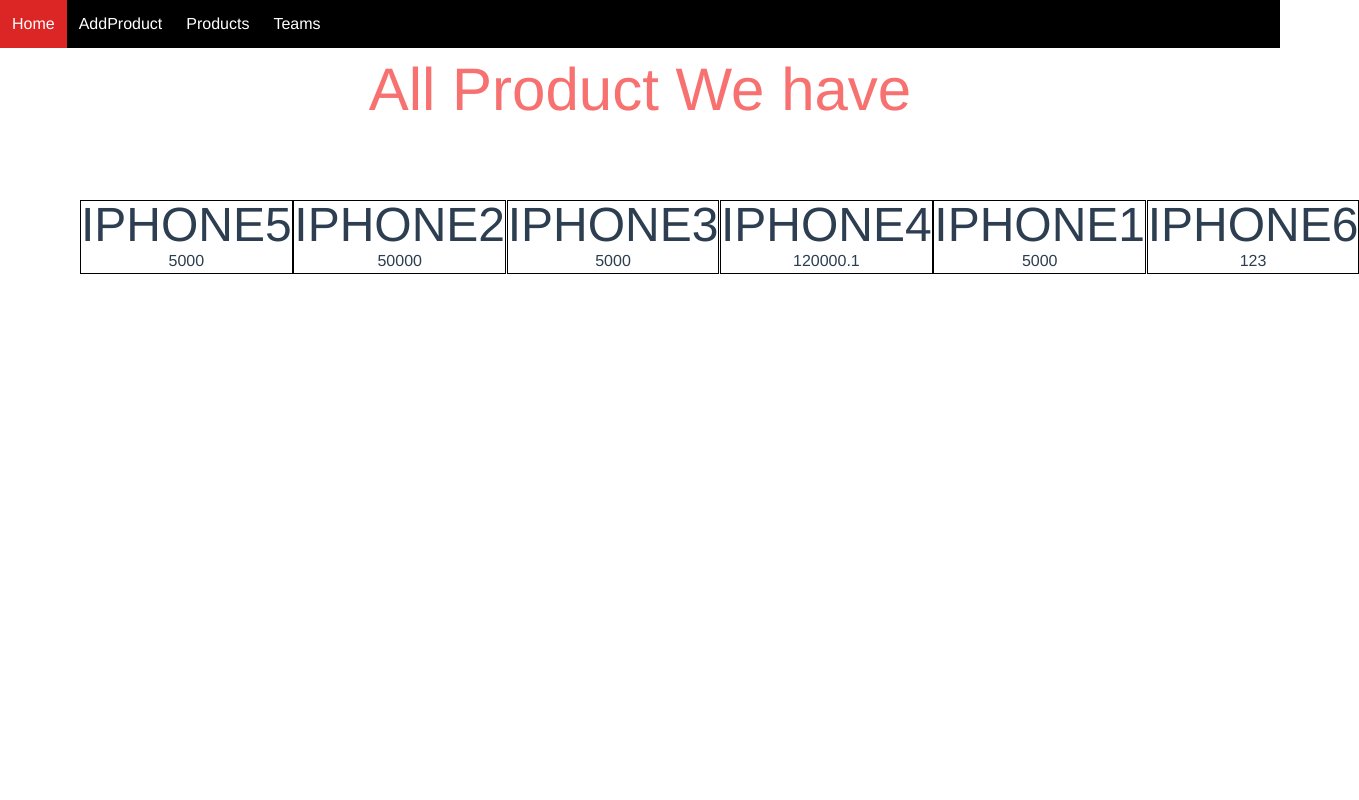
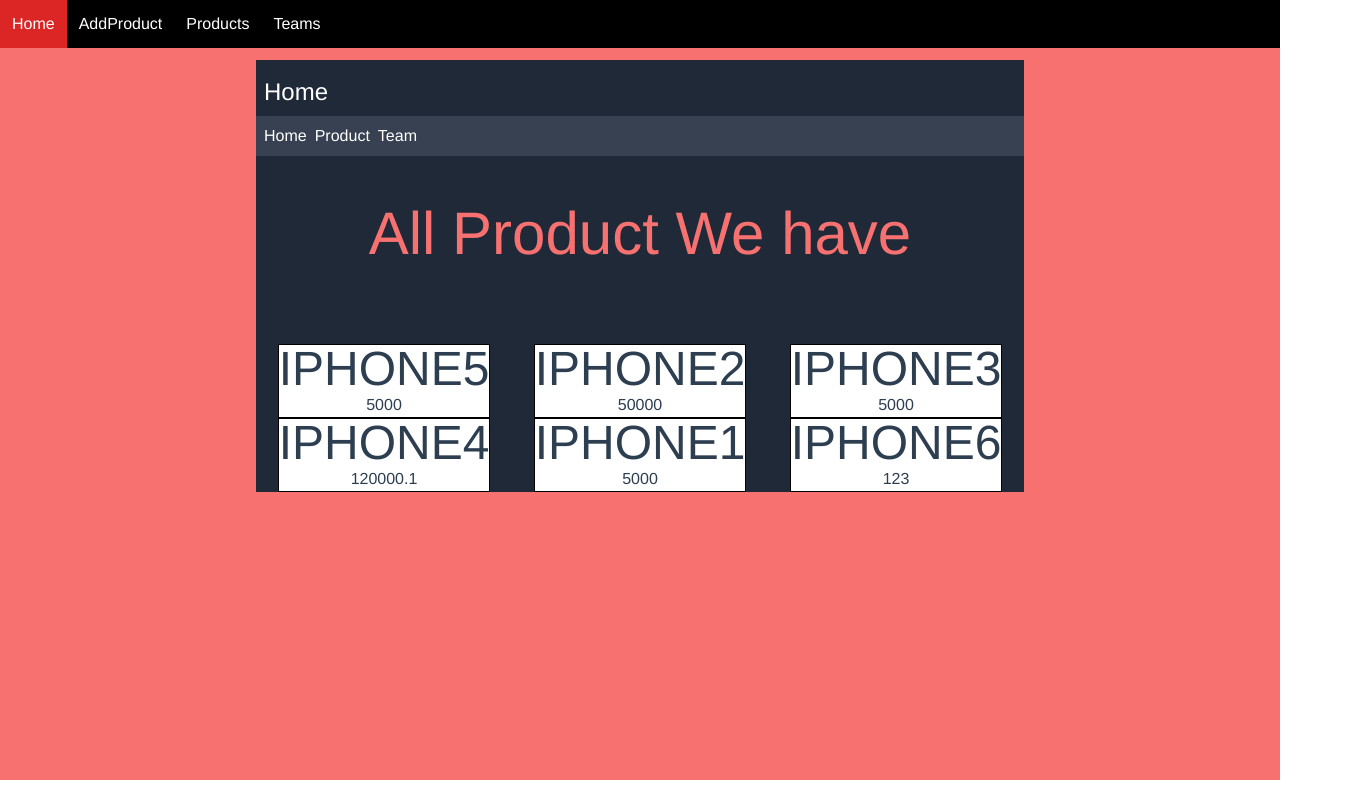
Before and after one commit to 36-37-58-INT221/FrontEnd, a Vue app: page /ProductList in a window 1280 px wide. Shown: the whole page, 1359 px wide, since content can reach past the window. Built offline with nearby package versions, Linux system fonts and the light colour scheme; data requests are answered from the project's data file.

Commit message:
[UPDATE] decorate backup

```diff
--- a/src/App.vue
+++ b/src/App.vue
@@ -15,23 +15,32 @@
     </router-link>
   </nav-bar>
 
+<div class="bg-red-400 pb-72 pt-6 -mt-6">
+
+  <container>
+    <home ></home>
+
   <router-view
     :products="products"
     :productsUrl="productsUrl"
     :colors="colors"
     :brands="brands"
     @submit-form="addProducts"
-  ></router-view>
+  >
 
+</router-view>
+</container>
+</div>
 </template>
 
 <script>
 import NavBar from './components/NavBar.vue'
+import Home from './components/Home.vue'
 
 export default {
   name: 'App',
   components: {
-    NavBar
+    NavBar,Home
   },
   data() {
     return {
--- a/src/components/AddNewProduct.vue
+++ b/src/components/AddNewProduct.vue
@@ -1,14 +1,14 @@
 <template>
-    <div class="bg-gray-900  pt-5  pb-48 -mt-4">
+    <div class="bg-gray-900  ">
     <container class="shadow-2xl rounded bg-gray-300">
 
         <form @submit.prevent>
            <div class="grid grid-cols-2">
-            <h1 v-if="!isEdit" class="text-6xl text-left ml-12 mt-12 mb-12  col-span-2 head" style="text-shadow : 3px 3px gray ">New Product</h1>
-            <h1 v-if="isEdit" class="text-6xl text-left ml-12 mt-12 mb-12  col-span-2 head" style="text-shadow : 3px 3px gray ">Editing Product</h1>
+            <h1 v-if="!isEdit" class="text-6xl text-left ml-12 mt-12 mb-12 text-gray-200 col-span-2 head" style="text-shadow : 3px 3px gray ">New Product</h1>
+            <h1 v-if="isEdit" class="text-6xl text-left ml-12 mt-12 mb-12 text-gray-200 col-span-2 head" style="text-shadow : 3px 3px gray ">Editing Product</h1>
 
 
-            <div class="pt-2 text-left  col-span-2">
+            <div class="pt-2 text-left text-white col-span-2">
                 <img :src="image || 'https://cdn.pixabay.com/photo/2015/10/05/22/37/blank-profile-picture-973460_960_720.png'" class="w-auto h-60 mx-auto rounded mb-4"/>
                 <h1 class="ml-12">Image File <b class="text-red-600 text-xl" >*</b></h1>
                 <input type="file" id="imageFile" class= "ml-12 mb-2 " @change="uploadImageFile($event)" multiple accept=".jpg, .jpeg, .png" />
@@ -19,8 +19,8 @@
             </div>
 
 
-            <div class="pt-2 text-left ml-12 mb-2  col-span-2">
-                <label for="name">Name <b class="text-red-600 text-xl" >*</b> </label><br /><input type="text" class= "shadow-md py-1" style="width : 40% " v-model="formdata.name"/>
+            <div class="pt-2 text-left ml-12 mb-2  col-span-2 ">
+                <label for="name" class="text-white">Name <b class="text-red-600 text-xl" >*</b> </label><br /><input type="text" class= "shadow-md py-1" style="width : 40% " v-model="formdata.name"/>
                 <h1
                     v-if="errors.indexOf('noName') !== -1"
                     class="text-red-600"
@@ -30,8 +30,8 @@
                     class="text-red-600"
                 >Already Have this Product</h1>
             </div>
-            <div class="pt-2 text-left ml-12 mb-2  col-span-2">
-                <label for="name">Description <b class="text-red-600 text-xl" >*</b> </label><br />
+            <div class="pt-2 text-left ml-12 mb-2  col-span-2 ">
+                <label for="name" class="text-white">Description <b class="text-red-600 text-xl" >*</b> </label><br />
                 <textarea
                     type="text"
                     v-model="formdata.description"
@@ -45,7 +45,7 @@
                     class="text-red-600"
                 >Please Enter Description 10 up to 70 character</h1>
             </div>
-            <div class="pt-2 text-left ml-12 mb-2  col-span-2" >
+            <div class="pt-2 text-left ml-12 mb-2  col-span-2 text-white" >
                 <label>Colors <b class="text-red-600 text-xl" >*</b></label>
                 <span v-for="color in colors " :key="color.id">
                     <label for="color" class="ml-2">{{ color.colorCode }}</label>
@@ -59,8 +59,8 @@
                 <h1 v-if="errors.indexOf('noColor') !== -1" class="text-red-600">Please Select Color</h1>
             </div>
 
-            <div class="pt-2 text-left ml-12 mb-2  col-span-2">
-                <label for="brand">Brand <b class="text-red-600 text-xl" >*</b> </label><br />
+            <div class="pt-2 text-left ml-12 mb-2  col-span-2 ">
+                <label for="brand" class="text-white">Brand <b class="text-red-600 text-xl" >*</b> </label><br />
                 <select name="brand" v-model="formdata.brand" class="shadow-md py-1">
                     <option
                         v-for="brand in brands"
@@ -73,8 +73,8 @@
                 <h1 v-if="errors.indexOf('noBrand') !== -1" class="text-red-600">Please Select Brand</h1>
             </div>
 
-            <div class="pt-2 text-left ml-12 mb-2  col-span-1">
-                <label for="price">Price <b class="text-red-600 text-xl" >*</b> </label><br />
+            <div class="pt-2 text-left ml-12 mb-2  col-span-1 ">
+                <label for="price" class="text-white">Price <b class="text-red-600 text-xl" >*</b> </label><br />
                 <input type="text" v-model="formdata.price" style="width : 85%" class="shadow-md py-1" />
                 <h1
                     v-if="errors.indexOf('noPrice') !== -1"
@@ -82,19 +82,22 @@
                 >Please Enter Price No more than 999999.99 and cant have more than 2 decimal</h1>
             </div>
 
-            <div class="pt-2 text-left ml-12  col-span-1">
-                <label for="manufactureDate" >Manufactor Date <b class="text-red-600 text-xl" >*</b> </label><br />
+            <div class="pt-2 text-left ml-12  col-span-1 ">
+                <label for="manufactureDate" class="text-white">Manufactor Date <b class="text-red-600 text-xl" >*</b> </label><br />
                 <input type="date" v-model="formdata.manufactureDate" class="shadow-2xl py-1" />
                 <h1 v-if="errors.indexOf('noDate') !== -1" class="text-red-600">Please Enter Date</h1>
             </div>
+
+
             <button
                 v-if="!isEdit"
                 value="Submit"
-                class="border border-gray-600 mt-8 col-span-2 mx-auto"
+                class="border border-gray-600 mt-8 col-span-2 mb-12 mx-auto text-white"
                 @click="submitForm"
             >Submit</button>
-            <button v-if="isEdit" @click="setView" class="border border-gray-600 col-span-1 mx-auto">CANCEL EDIT</button>
-            <button v-if="isEdit" class="border border-gray-600 mt-2 col-span-1 mx-auto" @click="editForm">Submit Edit</button>
+            <button v-if="isEdit" @click="setView" class="border border-gray-600 col-span-1 mb-12 mx-auto text-white">CANCEL EDIT</button>
+            <button v-if="isEdit" class="border border-gray-600 mt-2 col-span-1 mb-12 mx-auto text-white" @click="editForm">Submit Edit</button>
+
 
         </div>
         </form>
--- a/src/components/Container.vue
+++ b/src/components/Container.vue
@@ -1,5 +1,5 @@
 <template>
-    <div class=" max-w-3xl mx-auto  py-3 bg-white">
+    <div class=" max-w-3xl mx-auto   bg-gray-800">
         <slot></slot>
     </div>
 </template>
--- a/src/components/Home.vue
+++ b/src/components/Home.vue
@@ -1,5 +1,12 @@
 <template>
-    <div>
-        <h1 class="text-6xl"> HOME </h1>
+    <div class=" text-left text-white text-2xl py-4 pl-2  pb-2">Home</div>
+
+
+
+    <div class="bg-gray-700 text-left text-white py-2">
+    <div class= "ml-2 hover:bg-red-500 hover:my-2   inline"> <router-link to="/">Home</router-link></div>
+    <div class="ml-2 hover:bg-red-500  inline">  <router-link to="/ProductList">Product</router-link></div>
+    <div class="ml-2 hover:bg-red-500 inline">  <router-link to="/Team">Team</router-link></div>
     </div>
+
 </template>
--- a/src/components/ProductList.vue
+++ b/src/components/ProductList.vue
@@ -1,11 +1,11 @@
 <template>
-    <h1 class="text-6xl text-red-400 mb-20">All Product We have</h1>
-    <div class= "grid grid-cols-1 md:grid-cols-2 lg:grid-cols-5 xl:grid-cols-6">
+    <h1 class="text-6xl text-red-400 mb-20 mt-12">All Product We have</h1>
+    <div class= "grid grid-cols-1 md:grid-cols-2 lg:grid-cols-3 xl:grid-cols-3">
     <div class="max-w-7xl mx-auto" v-for="product in products" :key="product.id">
 
-        <div class="ml-20">
+        <div >
            <router-link  :to="{ name: 'Product', params: { productId: product.id } }">
-            <div class="border  border-black cursor-pointer">
+            <div class="border  border-black cursor-pointer bg-white">
                 <h1 class=" text-5xl">{{ product.name }} </h1>
                  {{ product.price}}
             </div>
```
